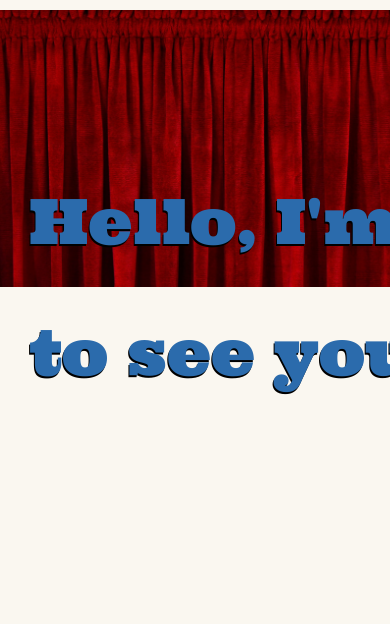
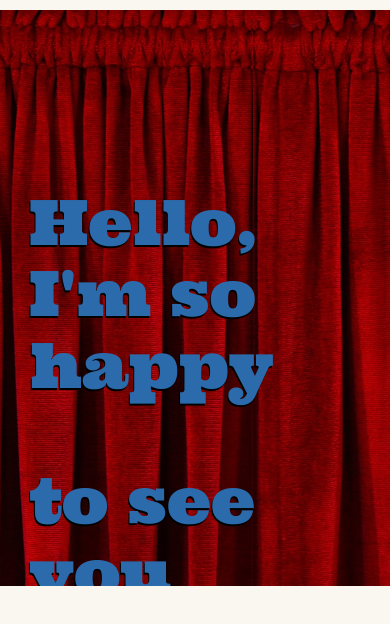
Before and after one commit to GiovanniFerrara/anna-website, a Svelte app: page / in a window 390 px wide. Shown: the top 624 px of the page. Built offline with nearby package versions, Linux system fonts and the light colour scheme.

Commit message:
fix: copy exact landing CSS from original — pixel perfect match

```diff
--- a/src/app.css
+++ b/src/app.css
@@ -29,3 +29,156 @@ body {
   padding: 0;
   overflow-x: hidden;
 }
+.landing {
+  position: relative;
+  overflow: hidden;
+  z-index: 10;
+  margin-top: 15px;
+}
+
+.landing__banner-wrap {
+  position: relative;
+  display: flex;
+  justify-content: flex-end;
+  margin-top: 6.5rem;
+  top: -1500px;
+  animation: fromUp 0.6s ease-in-out forwards 0.5s;
+}
+.landing__banner-wrap .landing__parent-wrap {
+  position: relative;
+  display: flex;
+  flex: 0 0 72%;
+}
+.landing__banner-wrap .landing__picture-wrap-1 {
+  position: relative;
+  flex: 1 1 490.76px;
+}
+.landing__banner-wrap .landing__picture-wrap-2 {
+  position: relative;
+  flex: 1 1 368.2px;
+}
+.landing__banner-wrap .landing__picture-1 {
+  width: 100%;
+  height: 100%;
+  position: relative;
+  left: 0;
+}
+.landing__banner-wrap .landing__picture-2 {
+  width: 100%;
+  height: 100%;
+  left: 0;
+  position: relative;
+}
+
+.landing__title {
+  font-family: "Ultra", serif;
+  font-weight: 500;
+  position: absolute;
+  font-size: 10rem;
+  z-index: 20;
+  color: #2b6bac;
+  top: 22rem;
+  left: 28%;
+  margin-left: -370px;
+  transform: translateX(-200%);
+  animation: fromLeft 1.5s cubic-bezier(0.44, 1.81, 0.87, 0.99) forwards 0.9s;
+}
+
+.landing__title--show-s {
+  display: none;
+}
+
+.landing__title-span {
+  text-shadow: -1px 1.5px black;
+}
+
+.landing__subtitle {
+  padding-left: 39.5rem;
+}
+
+@keyframes fromUp {
+  0% {
+    transform: translateY(0);
+  }
+  100% {
+    transform: translateY(1500px);
+  }
+}
+@keyframes fromLeft {
+  0% {
+    transform: translateX(-200%);
+  }
+  100% {
+    transform: translateX(0);
+  }
+}
+@media screen and (max-width: 1200px) {
+  .landing__title {
+    top: 12rem;
+    font-size: 7.6923076923rem;
+    margin-left: -195px;
+  }
+  .landing__subtitle {
+    padding-left: 20.5rem;
+  }
+}
+@media screen and (max-width: 992px) {
+  .landing__title {
+    top: 13rem;
+    font-size: 6.6666666667rem;
+    margin-left: -170px;
+  }
+  .landing__subtitle {
+    padding-left: 18.5rem;
+  }
+}
+@media screen and (max-width: 768px) {
+  .landing {
+    margin-top: 0;
+  }
+  .landing__banner-wrap {
+    justify-content: center;
+    margin-top: 1rem;
+  }
+  .landing__banner-wrap .landing__parent-wrap {
+    flex: 0 0 130%;
+  }
+  .landing__title {
+    text-shadow: -1px 1.5px black;
+    top: 8rem;
+    font-size: 8.3333333333rem;
+    margin-left: -90px;
+    width: 430px;
+  }
+  .landing__title .landing__title--show-s {
+    display: inline;
+  }
+  .landing__title .landing__title--hide-s {
+    display: none;
+  }
+  .landing__subtitle {
+    padding-left: 0;
+  }
+}
+@media screen and (max-width: 550px) {
+  .landing__banner-wrap .landing__parent-wrap {
+    flex: 0 0 180%;
+  }
+  .landing__title {
+    top: 10rem;
+    font-size: 6.6666666667rem;
+    margin-left: -80px;
+    max-width: 400px;
+  }
+}
+@media screen and (max-width: 400px) {
+  .landing__banner-wrap .landing__parent-wrap {
+    flex: 0 0 210%;
+  }
+  .landing__title {
+    top: 12.4rem;
+    font-size: 6.25rem;
+    margin-left: -80px;
+    max-width: 330px;
+  }
+}
--- a/src/components/CurtainHero.svelte
+++ b/src/components/CurtainHero.svelte
@@ -4,26 +4,20 @@
   let scrollY = 0
   let windowWidth = 0
 
-  // Curtain slides from top (starts at -1500px offset, animates down on load)
-  // Then as user scrolls, the left curtain slides left and right one slides right
-  // This matches the original: curtain1 (left panel) moves left, curtain2 (right panel) moves right
-
-  $: curtain1Left = windowWidth > 768 ? -scrollY / 1.05 : -scrollY / 3
-  $: curtain2Left = scrollY / 6
-
-  // Title scales down as user scrolls (matches scaleSlogan logic from original)
   function scaleSlogan(scroll: number): number {
     if (!scroll || scroll < 0) return 1
     if (scroll > 500) return 0
-    return Math.pow(scroll + 1, -0.18)
+    return Math.pow(scroll - 0 + 0.001, -0.18)
   }
+
   $: titleScale = scaleSlogan(scrollY)
+  $: curtain1Left = windowWidth > 768 ? -scrollY / 1.05 : -scrollY / 3
+  $: curtain2Left = scrollY / 6
 </script>
 
 <svelte:window bind:scrollY bind:innerWidth={windowWidth} />
 
 <div class="landing">
-  <!-- Title — positioned absolutely, scales out as you scroll -->
   <div class="landing__title">
     <div style="transform: scale({titleScale})">
       <p>
@@ -34,7 +28,6 @@
     </div>
   </div>
 
-  <!-- Curtain panels -->
   <div class="landing__banner-wrap">
     <div class="landing__parent-wrap">
       <div class="landing__picture-wrap-1">
@@ -57,144 +50,4 @@
   </div>
 </div>
 
-<!-- Spacer to allow scrolling beyond the fixed section -->
 <div style="height: 300vh;" />
-
-<style>
-  .landing {
-    position: relative;
-    overflow: hidden;
-    z-index: 10;
-    margin-top: 15px;
-    height: 100vh;
-  }
-
-  /* Curtain container — starts way up, animates down on load */
-  .landing__banner-wrap {
-    position: relative;
-    display: flex;
-    justify-content: flex-end;
-    margin-top: 6.5rem;
-    top: -1500px;
-    animation: fromUp 0.6s ease-in-out forwards 0.5s;
-  }
-
-  .landing__parent-wrap {
-    position: relative;
-    display: flex;
-    width: 70%; /* roughly right + center + icons columns from original */
-  }
-
-  .landing__picture-wrap-1 {
-    position: relative;
-    flex: 1 1 491px;
-    overflow: hidden;
-  }
-
-  .landing__picture-wrap-2 {
-    position: relative;
-    flex: 1 1 368px;
-    overflow: hidden;
-  }
-
-  .landing__picture-1,
-  .landing__picture-2 {
-    width: 100%;
-    height: 100%;
-    position: relative;
-    object-fit: cover;
-  }
-
-  /* Title */
-  .landing__title {
-    font-family: 'Ultra', serif;
-    font-weight: 500;
-    position: absolute;
-    font-size: 10rem;
-    z-index: 20;
-    color: #2b6bac;
-    top: 22rem;
-    left: 28%;
-    margin-left: -370px;
-    transform: translateX(-200%);
-    animation: fromLeft 1.5s cubic-bezier(.44, 1.81, .87, .99) forwards 0.9s;
-    text-shadow: -1px 1.5px black;
-    white-space: nowrap;
-    line-height: 1.1;
-  }
-
-  .landing__title-span {
-    text-shadow: -1px 1.5px black;
-  }
-
-  /* Animations */
-  @keyframes fromUp {
-    0% { transform: translateY(0); }
-    100% { transform: translateY(1500px); }
-  }
-
-  @keyframes fromLeft {
-    0% { transform: translateX(-200%); }
-    100% { transform: translateX(0); }
-  }
-
-  /* Responsive */
-  @media (max-width: 1200px) {
-    .landing__title {
-      top: 12rem;
-      font-size: 7.7rem;
-      margin-left: -195px;
-    }
-  }
-
-  @media (max-width: 992px) {
-    .landing__title {
-      top: 13rem;
-      font-size: 6.7rem;
-      margin-left: -170px;
-    }
-  }
-
-  @media (max-width: 768px) {
-    .landing {
-      margin-top: 0;
-    }
-    .landing__banner-wrap {
-      justify-content: center;
-      margin-top: 1rem;
-    }
-    .landing__parent-wrap {
-      width: 130%;
-    }
-    .landing__title {
-      top: 8rem;
-      font-size: 8.3rem;
-      margin-left: -90px;
-      max-width: 430px;
-    }
-  }
-
-  @media (max-width: 550px) {
-    .landing__parent-wrap {
-      width: 180%;
-    }
-    .landing__title {
-      top: 10rem;
-      font-size: 6.7rem;
-      margin-left: -80px;
-      max-width: 400px;
-    }
-  }
-
-  @media (max-width: 400px) {
-    .landing__parent-wrap {
-      width: 210%;
-    }
-    .landing__title {
-      top: 12.4rem;
-      font-size: 6.25rem;
-      margin-left: -80px;
-      max-width: 330px;
-    }
-  }
-</style>
```
